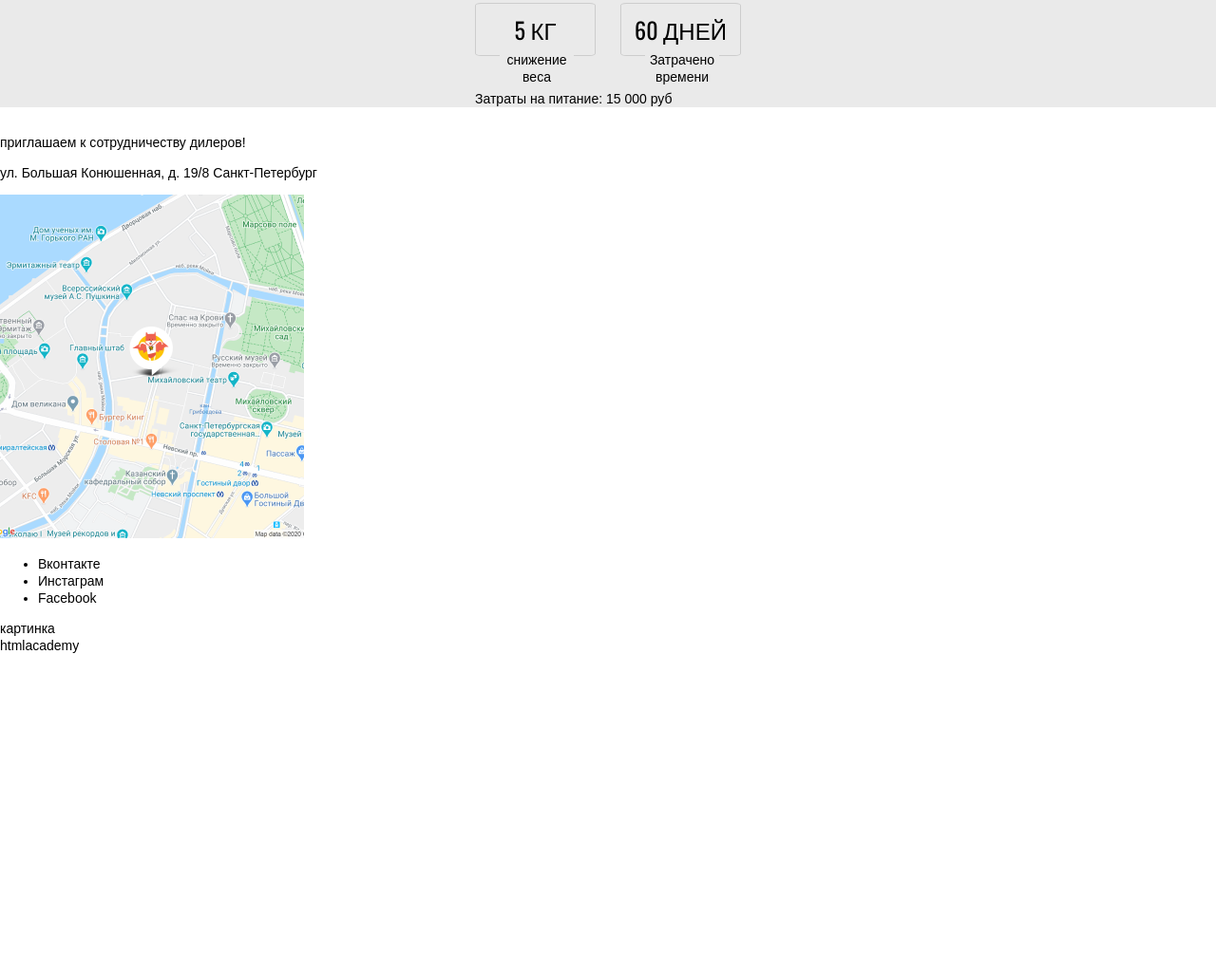
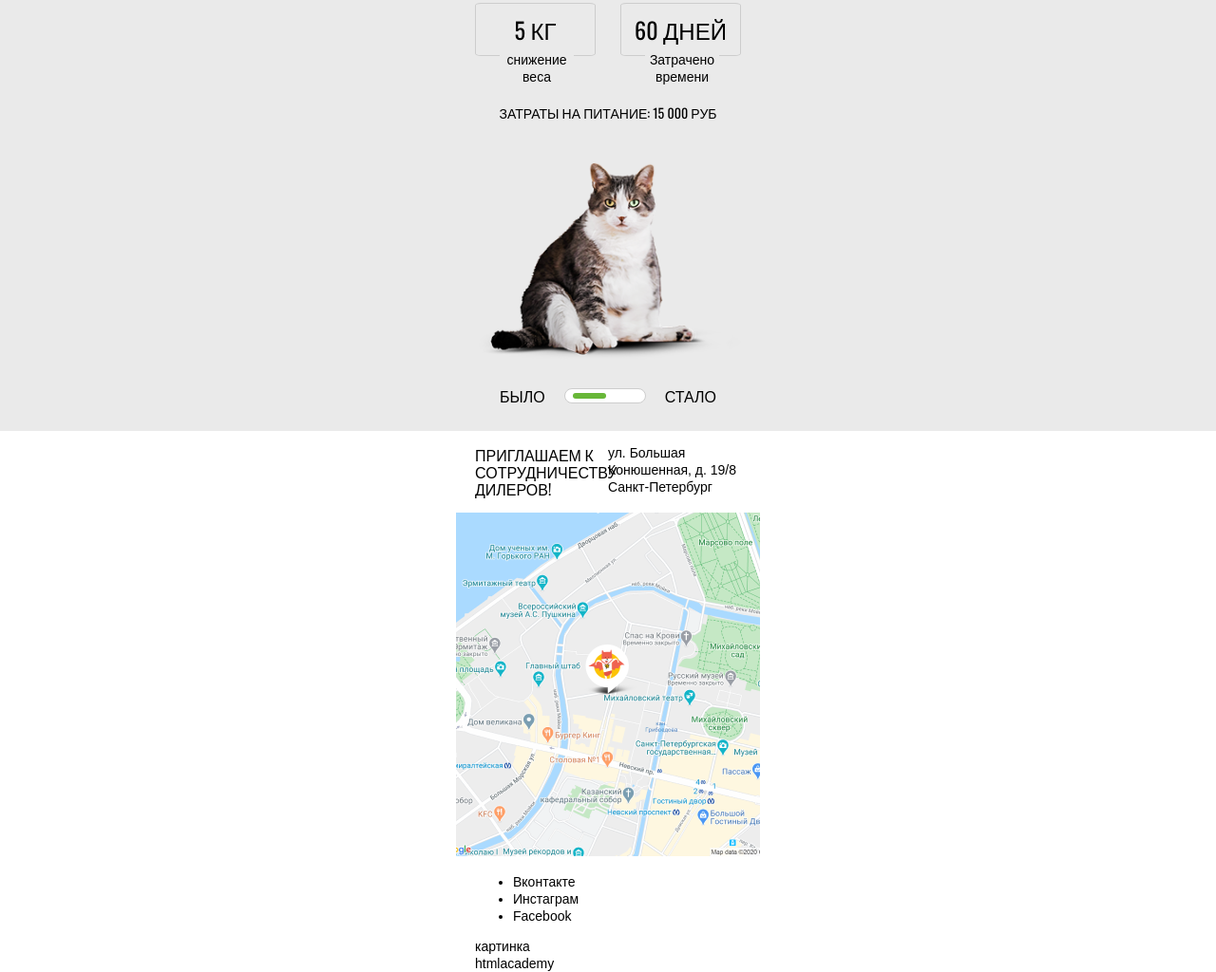
Before and after one commit to DenisNeddy/cat__energy, a website: page source/index.html in a window 1280 px wide. Shown: the part 1979-3003 px from the top of the page at 95% size. Before the commit the page ends 2668 px from the top, so only its background shows below. Drawn offline with nearby package versions, Linux system fonts and the light colour scheme.

Commit message:
Базовая стилизация 1.3

```diff
--- a/source/index.html
+++ b/source/index.html
@@ -104,7 +104,6 @@
                     </li>
                 </ul>
                </div>
-
            </section>
            <section class="example">
                <div class="container">
@@ -125,12 +124,15 @@
                     </ul>
                     <p class="example__result">Затраты на питание: <span class="example__result--js">15 000 руб</span></p>
                     <div class="example__result-toggle">
+                        <div class="example__picture-wrapper">
+                            <img class="example__picture" src="img/before_mobile.png" width="311" height="232" alt="Кот до питания">
+                        </div>
                         <div class="example__toggle">
-                            <span class="example__toggle-text"></span>
+                            <span class="example__toggle-text">Было</span>
                             <div class="example__bar">
                                 <div class="example__toggle-button"></div>
                             </div>
-                            <span class="example__toggle-text"></span>
+                            <span class="example__toggle-text">Стало</span>
                         </div>
                     </div>
                 </div>
@@ -138,10 +140,13 @@
            </section>
         </main>
         <footer class="main-footer">
+
                 <div class="main-footer__contacts">
+                    <div class="container">
                         <div class="main-footer__adress-block">
                             <p class="main-footer__contacts-title">приглашаем к сотрудничеству дилеров!</p>
                             <p class="main-footer__adress">ул. Большая Конюшенная, д. 19/8 Санкт-Петербург</p>
+                        </div>
                     </div>
                     <div class="main-footer__map">
                         <div class="main-footer__map-img">
@@ -149,6 +154,7 @@
                         </div>
                     </div>
                 </div>
+                <div class="container">
                     <div class="logo main-footer__logo">
                         <a class="logo__link" href="#"></a>
                     </div>
@@ -177,6 +183,9 @@
                         </div>
                         <a class="copyright__link">htmlacademy</a>
                     </div>
+                </div>
+
+
         </footer>
     </body>
 </html>
--- a/source/sass/block/example.scss
+++ b/source/sass/block/example.scss
@@ -1,5 +1,7 @@
 .example {
     padding-top: 27px;
+    padding-bottom: 27px;
+
     background-color: $special-grey-bg;
 }
 
@@ -61,3 +63,59 @@
     width: 78px;
     background-color: $special-grey-bg;
 }
+
+.example__picture-wrapper {
+    margin-top: 42px;
+}
+
+.example__result {
+    margin-top: 50px;
+    font-size: 14px;
+    line-height: 20px;
+    font-family: "Oswald", "Arial", sans-serif;
+    font-weight: 400;
+    text-align: center;
+    text-transform: uppercase;
+    color: $basic-black;
+}
+
+.example__toggle {
+    display: flex;
+    align-items: center;
+    justify-content: center;
+
+    margin-top: 23px;
+}
+
+.example__toggle-text {
+    font-size: 16px;
+    line-height: 20px;
+    font-family: "Oswald", "Arial", sans-serif;
+    font-weight: 400;
+    text-transform: uppercase;
+    color: $basic-black;
+}
+
+.example__bar {
+    display: flex;
+    align-items: center;
+    margin-left: 20px;
+    margin-right: 20px;
+
+    min-width: 84px;
+    height: 14px;
+
+    background-color: $basic-white;
+    border: 1px solid $special-grey-2;
+    border-radius: 20px;
+}
+
+
+.example__toggle-button {
+    margin-left: 8px;
+    width: 35px;
+    height: 6px;
+    background-color: $basic-green;
+    border-radius: 20px;
+    cursor: pointer;
+}
--- /dev/null
+++ b/source/sass/block/main-footer.scss
@@ -0,0 +1,20 @@
+.main-footer__adress-block {
+    display: flex;
+}
+.main-footer__contacts-title {
+    font-size: 16px;
+    line-height: 18px;
+    font-family: "Oswald", "Arial", sans-serif;
+    text-transform: uppercase;
+    color: $basic-black;
+    width: 50%;
+}
+
+.main-footer__adress {
+    width: 50%;
+}
+
+.main-footer__map {
+width: 320px;
+margin: 0 auto;
+}
--- a/source/sass/style.scss
+++ b/source/sass/style.scss
@@ -9,3 +9,4 @@
 @import "block/food-options.scss";
 @import "block/how-it-works.scss";
 @import "block/example.scss";
+@import "block/main-footer.scss";
```
Also changed, not shown: source/css/style.css, 2 other files. Lines whose indentation alone changed are shown as unchanged.
